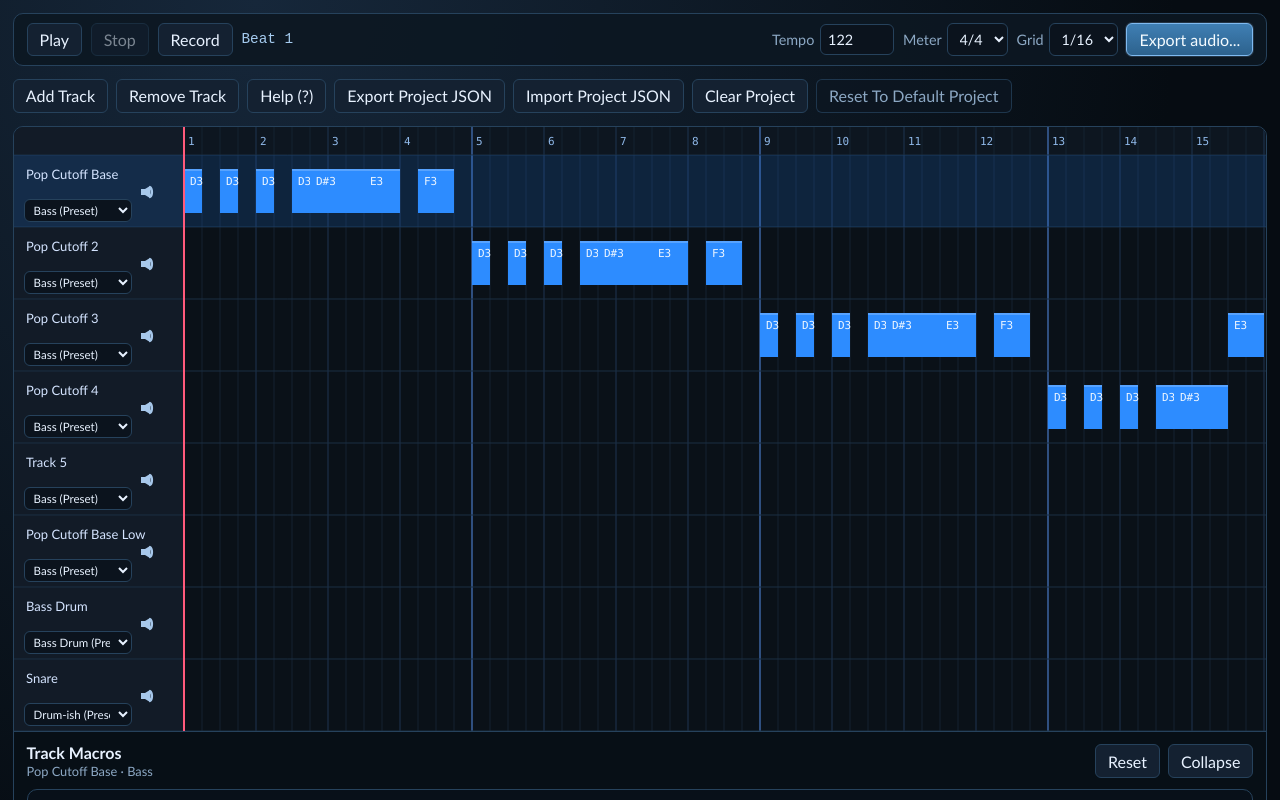
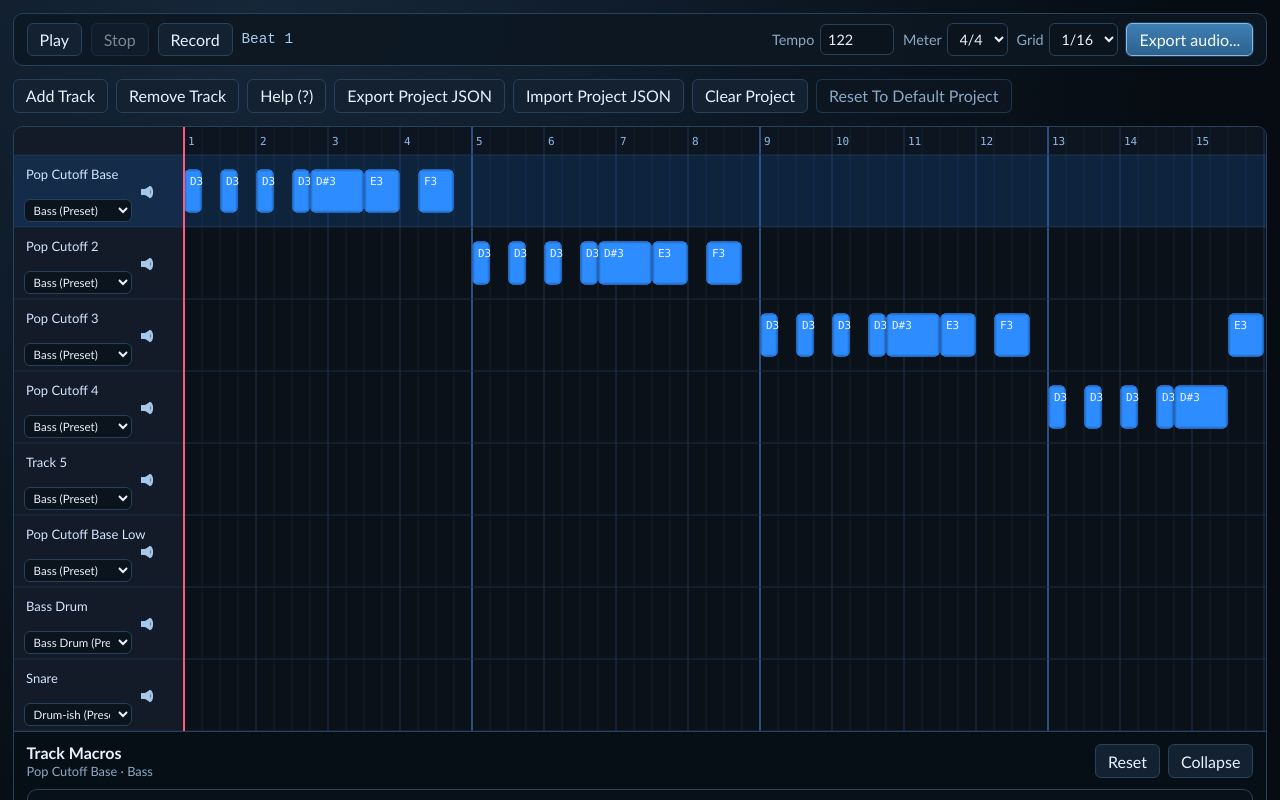
Before and after one commit to eescardo/SynthPlayground, a Next.js app: page / in a window 1280 px wide. Shown: the top 800 px of the page. Built offline with nearby package versions, Linux system fonts and the light colour scheme.

Commit message:
[Agent PR] Polish track note rendering (#24)
* Polish track note rendering

* Extract track note geometry helpers

* Round selected note outlines

```diff
--- a/src/components/TrackCanvas.tsx
+++ b/src/components/TrackCanvas.tsx
@@ -21,6 +21,12 @@ import {
   PitchRect,
   PLAYHEAD_HIT_HALF_WIDTH
 } from "@/components/trackCanvasGeometry";
+import {
+  drawNoteBody,
+  fillRoundedRect,
+  NOTE_CORNER_RADIUS,
+  strokeRoundedRect
+} from "@/components/trackCanvasNoteGeometry";
 import { useVolumePopover } from "@/hooks/useVolumePopover";
 import { getLoopMarkerStates } from "@/lib/looping";
 import { createDefaultPlacedNote } from "@/lib/noteDefaults";
@@ -543,7 +549,7 @@ export function TrackCanvas(props: TrackCanvasProps) {
         const isHovered = hoveredNote?.trackId === track.id && hoveredNote.noteId === note.id;
         const noteSelected = props.selectedNoteKeys?.has(getNoteSelectionKey(track.id, note.id)) ?? false;
 
-        ctx.fillStyle = overlaps
+        const noteFill = overlaps
           ? trackSilenced
             ? isHovered
               ? TRACK_CANVAS_COLORS.noteOverlapMutedHover
@@ -558,24 +564,42 @@ export function TrackCanvas(props: TrackCanvasProps) {
             : isHovered
               ? TRACK_CANVAS_COLORS.noteHover
               : TRACK_CANVAS_COLORS.note;
-        ctx.fillRect(noteX, noteY, noteW, noteH);
+        drawNoteBody(ctx, noteX, noteY, noteW, noteH, noteFill);
 
         if (isHovered) {
-          ctx.strokeStyle = TRACK_CANVAS_COLORS.noteHoverBorder;
-          ctx.lineWidth = 2;
-          ctx.strokeRect(noteX + 1, noteY + 1, Math.max(0, noteW - 2), Math.max(0, noteH - 2));
-        } else {
-          ctx.fillStyle = TRACK_CANVAS_COLORS.noteEdgeHighlight;
-          ctx.fillRect(noteX, noteY, noteW, 2);
+          strokeRoundedRect(
+            ctx,
+            noteX + 1,
+            noteY + 1,
+            Math.max(0, noteW - 2),
+            Math.max(0, noteH - 2),
+            Math.max(0, NOTE_CORNER_RADIUS - 1),
+            TRACK_CANVAS_COLORS.noteHoverBorder,
+            2
+          );
         }
 
         if (noteSelected) {
-          ctx.fillStyle = TRACK_CANVAS_COLORS.noteSelectedOverlay;
-          ctx.fillRect(noteX, noteY, noteW, noteH);
-          ctx.strokeStyle = TRACK_CANVAS_COLORS.noteSelectedBorder;
-          ctx.lineWidth = 2;
+          fillRoundedRect(
+            ctx,
+            noteX,
+            noteY,
+            noteW,
+            noteH,
+            NOTE_CORNER_RADIUS,
+            TRACK_CANVAS_COLORS.noteSelectedOverlay
+          );
           ctx.setLineDash([5, 3]);
-          ctx.strokeRect(noteX + 1, noteY + 1, Math.max(0, noteW - 2), Math.max(0, noteH - 2));
+          strokeRoundedRect(
+            ctx,
+            noteX + 1,
+            noteY + 1,
+            Math.max(0, noteW - 2),
+            Math.max(0, noteH - 2),
+            Math.max(0, NOTE_CORNER_RADIUS - 1),
+            TRACK_CANVAS_COLORS.noteSelectedBorder,
+            2
+          );
           ctx.setLineDash([]);
         }
 
@@ -583,8 +607,7 @@ export function TrackCanvas(props: TrackCanvasProps) {
         const labelY = noteY + 16;
         const labelWidth = Math.max(14, ctx.measureText(note.pitchStr).width);
         if (hoveredPitch?.trackId === track.id && hoveredPitch.noteId === note.id) {
-          ctx.fillStyle = TRACK_CANVAS_COLORS.notePitchHover;
-          ctx.fillRect(labelX - 3, labelY - 10, labelWidth + 6, 13);
+          fillRoundedRect(ctx, labelX - 3, labelY - 10, labelWidth + 6, 13, 5, TRACK_CANVAS_COLORS.notePitchHover);
         }
 
         ctx.fillStyle = TRACK_CANVAS_COLORS.noteLabel;
--- /dev/null
+++ b/src/components/trackCanvasNoteGeometry.ts
@@ -0,0 +1,114 @@
+export const NOTE_CORNER_RADIUS = 8;
+export const NOTE_EDGE_GRADIENT_WIDTH = 3;
+
+function roundedRectPath(
+  ctx: CanvasRenderingContext2D,
+  x: number,
+  y: number,
+  width: number,
+  height: number,
+  radius: number
+) {
+  const clampedRadius = Math.max(0, Math.min(radius, width * 0.5, height * 0.5));
+  ctx.beginPath();
+  ctx.moveTo(x + clampedRadius, y);
+  ctx.lineTo(x + width - clampedRadius, y);
+  ctx.quadraticCurveTo(x + width, y, x + width, y + clampedRadius);
+  ctx.lineTo(x + width, y + height - clampedRadius);
+  ctx.quadraticCurveTo(x + width, y + height, x + width - clampedRadius, y + height);
+  ctx.lineTo(x + clampedRadius, y + height);
+  ctx.quadraticCurveTo(x, y + height, x, y + height - clampedRadius);
+  ctx.lineTo(x, y + clampedRadius);
+  ctx.quadraticCurveTo(x, y, x + clampedRadius, y);
+  ctx.closePath();
+}
+
+function darkenHexColor(color: string, factor: number) {
+  const normalized = color.trim();
+  if (!/^#[0-9a-fA-F]{6}$/.test(normalized)) {
+    return color;
+  }
+
+  const channel = (offset: number) => {
+    const value = Number.parseInt(normalized.slice(offset, offset + 2), 16);
+    const darkened = Math.max(0, Math.min(255, Math.round(value * (1 - factor))));
+    return darkened.toString(16).padStart(2, "0");
+  };
+
+  return `#${channel(1)}${channel(3)}${channel(5)}`;
+}
+
+export function fillRoundedRect(
+  ctx: CanvasRenderingContext2D,
+  x: number,
+  y: number,
+  width: number,
+  height: number,
+  radius: number,
+  fillStyle: string | CanvasGradient
+) {
+  roundedRectPath(ctx, x, y, width, height, radius);
+  ctx.fillStyle = fillStyle;
+  ctx.fill();
+}
+
+export function strokeRoundedRect(
+  ctx: CanvasRenderingContext2D,
+  x: number,
+  y: number,
+  width: number,
+  height: number,
+  radius: number,
+  strokeStyle: string | CanvasGradient,
+  lineWidth: number
+) {
+  roundedRectPath(ctx, x, y, width, height, radius);
+  ctx.strokeStyle = strokeStyle;
+  ctx.lineWidth = lineWidth;
+  ctx.stroke();
+}
+
+export function drawNoteBody(
+  ctx: CanvasRenderingContext2D,
+  x: number,
+  y: number,
+  width: number,
+  height: number,
+  fillColor: string
+) {
+  const radius = Math.min(NOTE_CORNER_RADIUS, width * 0.5, height * 0.5);
+  const edgeShade = darkenHexColor(fillColor, 0.32);
+  const gradientWidth = Math.max(2, Math.min(NOTE_EDGE_GRADIENT_WIDTH, width * 0.35, height * 0.35));
+
+  fillRoundedRect(ctx, x, y, width, height, radius, fillColor);
+
+  ctx.save();
+  roundedRectPath(ctx, x, y, width, height, radius);
+  ctx.clip();
+
+  const topGradient = ctx.createLinearGradient(x, y, x, y + gradientWidth);
+  topGradient.addColorStop(0, edgeShade);
+  topGradient.addColorStop(1, fillColor);
+  ctx.fillStyle = topGradient;
+  ctx.fillRect(x, y, width, gradientWidth);
+
+  const leftGradient = ctx.createLinearGradient(x, y, x + gradientWidth, y);
+  leftGradient.addColorStop(0, edgeShade);
+  leftGradient.addColorStop(1, fillColor);
+  ctx.fillStyle = leftGradient;
+  ctx.fillRect(x, y, gradientWidth, height);
+
+  const rightGradient = ctx.createLinearGradient(x + width - gradientWidth, y, x + width, y);
+  rightGradient.addColorStop(0, fillColor);
+  rightGradient.addColorStop(1, edgeShade);
+  ctx.fillStyle = rightGradient;
+  ctx.fillRect(x + width - gradientWidth, y, gradientWidth, height);
+
+  const bottomGradient = ctx.createLinearGradient(x, y + height - gradientWidth, x, y + height);
+  bottomGradient.addColorStop(0, fillColor);
+  bottomGradient.addColorStop(1, edgeShade);
+  ctx.fillStyle = bottomGradient;
+  ctx.fillRect(x, y + height - gradientWidth, width, gradientWidth);
+
+  ctx.restore();
+}
```
